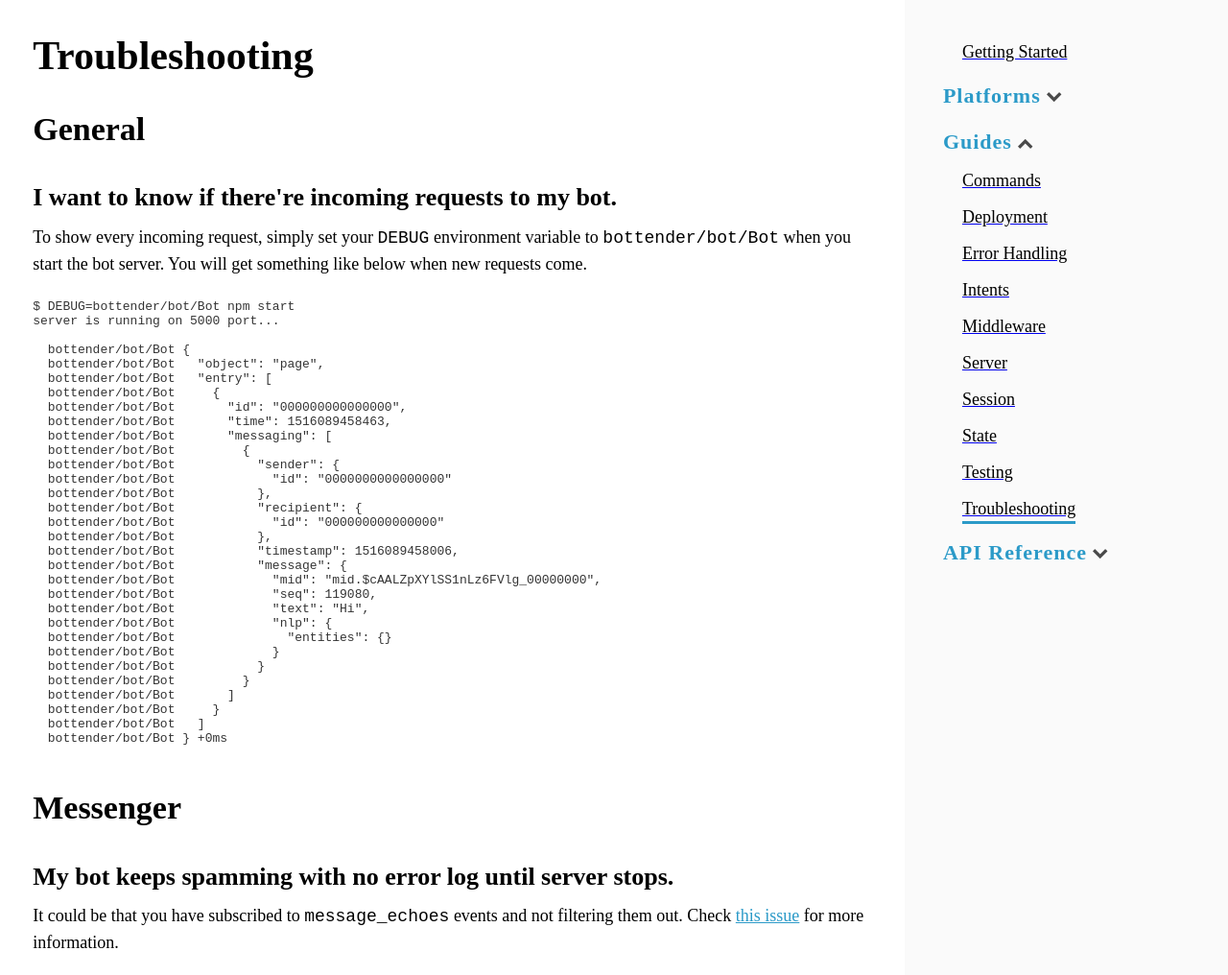
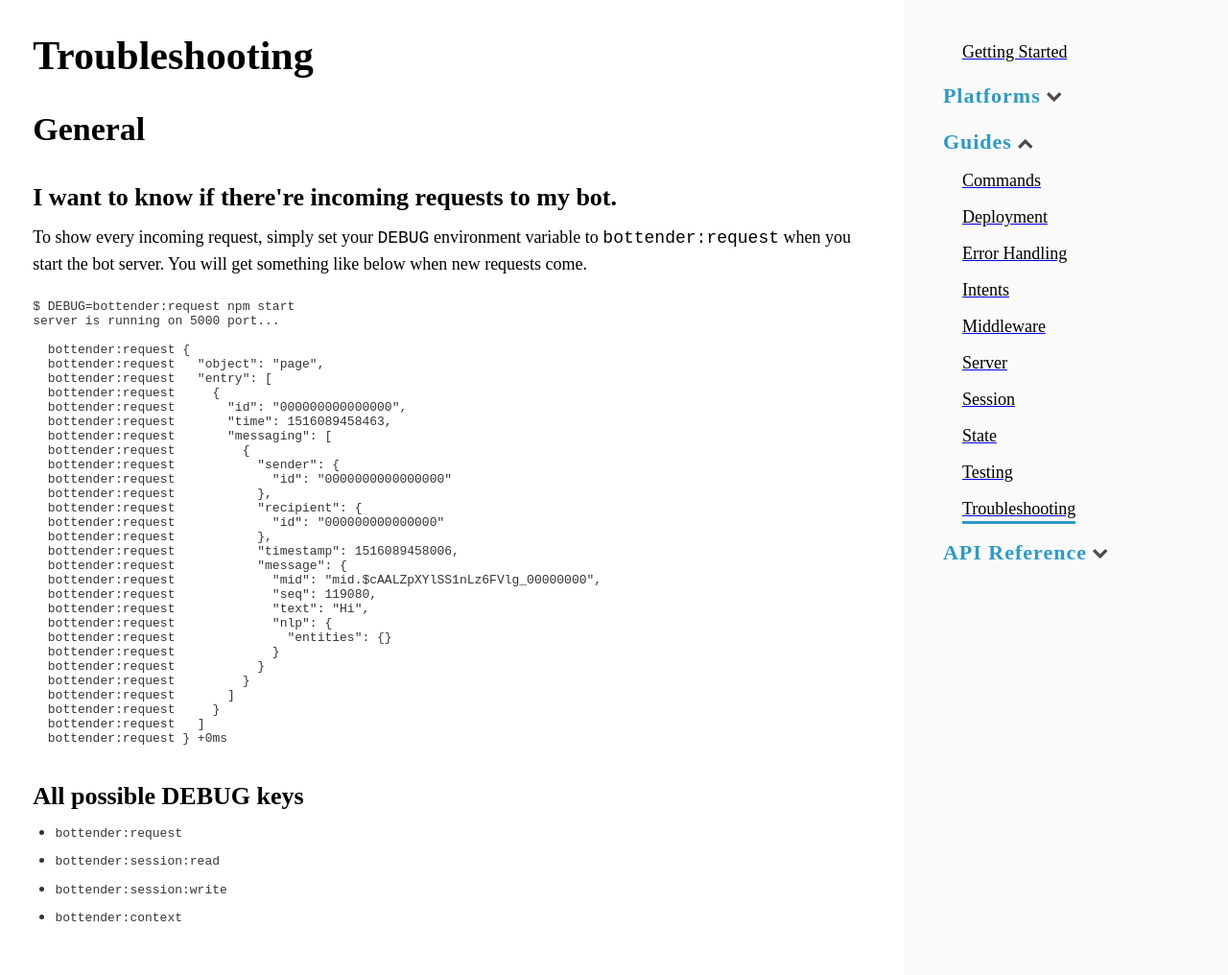
Before and after one commit to bottenderjs/bottenderjs.github.io, a Gatsby site: page /docs/Guides-Troubleshooting in a window 1280 px wide. Shown: the top 1016 px of the page at 96% size. Built offline with nearby package versions, Linux system fonts and the light colour scheme; Gatsby itself is replaced by a stand-in of ours; some packages are replaced by stand-ins of ours; code samples lack their colours; what typography-theme-kirkham would draw is missing.

Commit message:
change debug keys doc (#62)
https://github.com/Yoctol/bottender/pull/295

````diff
--- a/content/docs/Guides-Troubleshooting.md
+++ b/content/docs/Guides-Troubleshooting.md
@@ -7,41 +7,48 @@ date: "2018-01-16"
 
 ### I want to know if there're incoming requests to my bot.
 
-To show every incoming request, simply set your `DEBUG` environment variable to `bottender/bot/Bot` when you start the bot server. You will get something like below when new requests come.
+To show every incoming request, simply set your `DEBUG` environment variable to `bottender:request` when you start the bot server. You will get something like below when new requests come.
 
 ```
-$ DEBUG=bottender/bot/Bot npm start
+$ DEBUG=bottender:request npm start
 server is running on 5000 port...
 
-  bottender/bot/Bot {
-  bottender/bot/Bot   "object": "page",
-  bottender/bot/Bot   "entry": [
-  bottender/bot/Bot     {
-  bottender/bot/Bot       "id": "000000000000000",
-  bottender/bot/Bot       "time": 1516089458463,
-  bottender/bot/Bot       "messaging": [
-  bottender/bot/Bot         {
-  bottender/bot/Bot           "sender": {
-  bottender/bot/Bot             "id": "0000000000000000"
-  bottender/bot/Bot           },
-  bottender/bot/Bot           "recipient": {
-  bottender/bot/Bot             "id": "000000000000000"
-  bottender/bot/Bot           },
-  bottender/bot/Bot           "timestamp": 1516089458006,
-  bottender/bot/Bot           "message": {
-  bottender/bot/Bot             "mid": "mid.$cAALZpXYlSS1nLz6FVlg_00000000",
-  bottender/bot/Bot             "seq": 119080,
-  bottender/bot/Bot             "text": "Hi",
-  bottender/bot/Bot             "nlp": {
-  bottender/bot/Bot               "entities": {}
-  bottender/bot/Bot             }
-  bottender/bot/Bot           }
-  bottender/bot/Bot         }
-  bottender/bot/Bot       ]
-  bottender/bot/Bot     }
-  bottender/bot/Bot   ]
-  bottender/bot/Bot } +0ms
+  bottender:request {
+  bottender:request   "object": "page",
+  bottender:request   "entry": [
+  bottender:request     {
+  bottender:request       "id": "000000000000000",
+  bottender:request       "time": 1516089458463,
+  bottender:request       "messaging": [
+  bottender:request         {
+  bottender:request           "sender": {
+  bottender:request             "id": "0000000000000000"
+  bottender:request           },
+  bottender:request           "recipient": {
+  bottender:request             "id": "000000000000000"
+  bottender:request           },
+  bottender:request           "timestamp": 1516089458006,
+  bottender:request           "message": {
+  bottender:request             "mid": "mid.$cAALZpXYlSS1nLz6FVlg_00000000",
+  bottender:request             "seq": 119080,
+  bottender:request             "text": "Hi",
+  bottender:request             "nlp": {
+  bottender:request               "entities": {}
+  bottender:request             }
+  bottender:request           }
+  bottender:request         }
+  bottender:request       ]
+  bottender:request     }
+  bottender:request   ]
+  bottender:request } +0ms
 ```
+
+### All possible DEBUG keys
+
+* `bottender:request`
+* `bottender:session:read`
+* `bottender:session:write`
+* `bottender:context`
 
 ## Messenger
 
````
